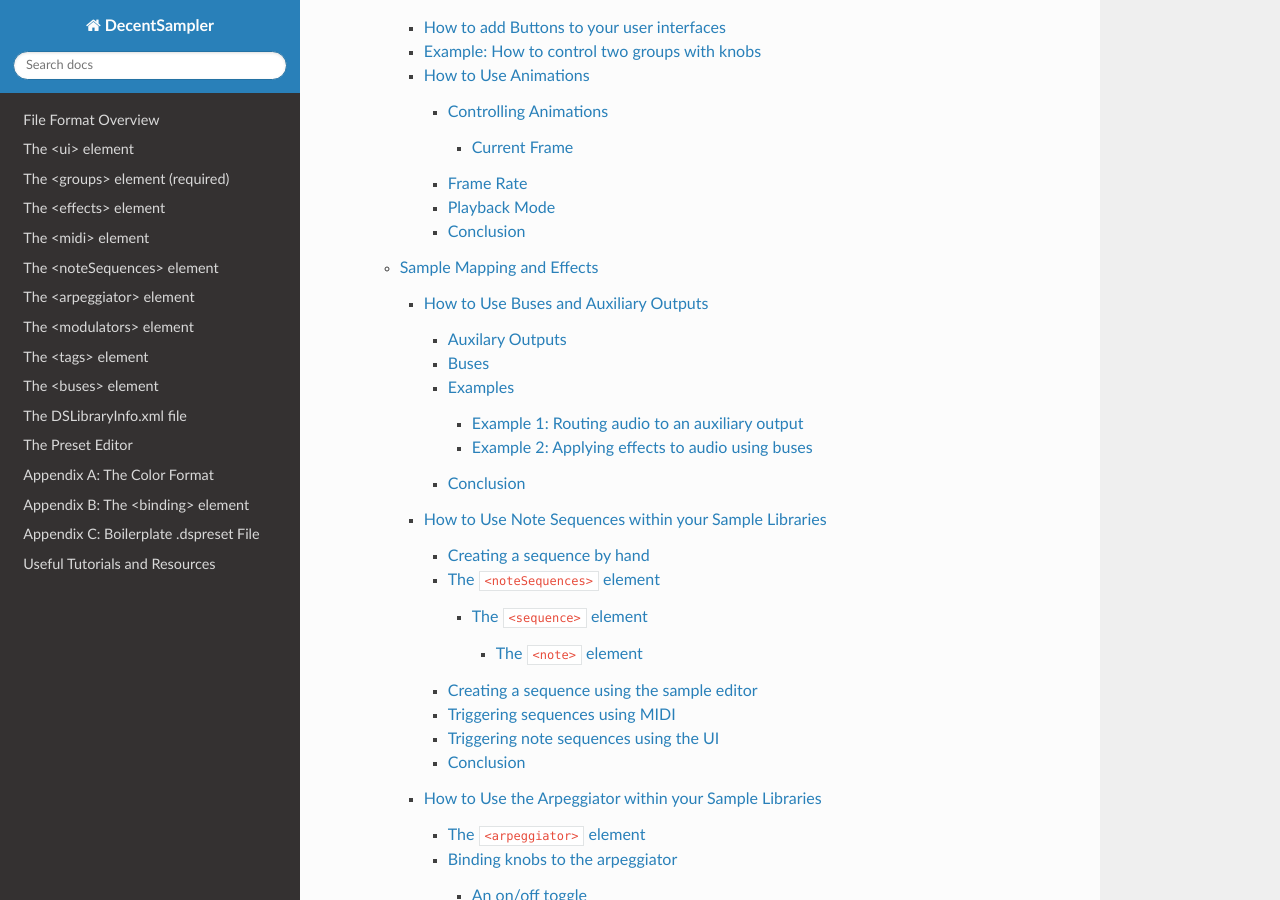
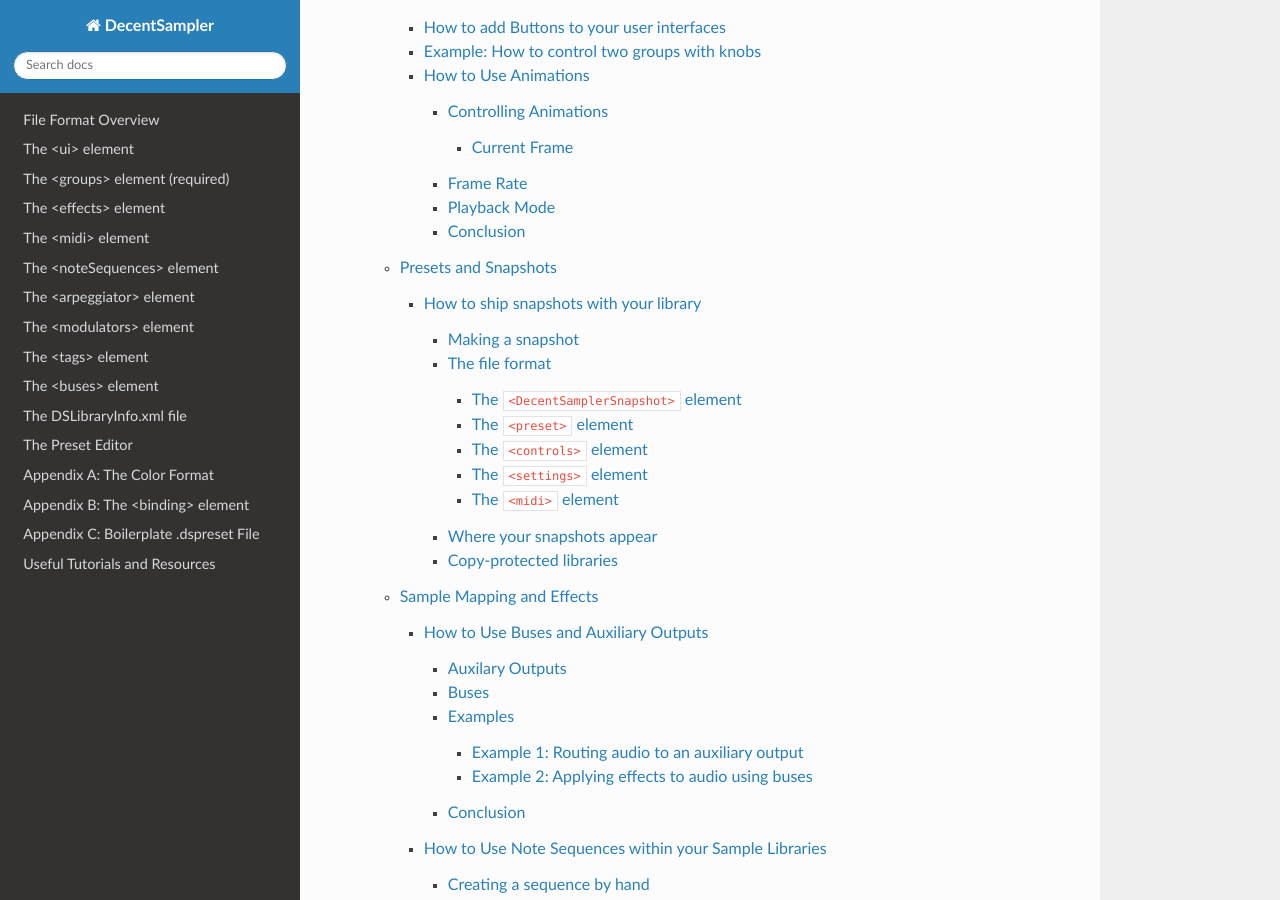
Before and after one commit to DecentSamples/DecentSampler-Developers-Guide, a Sphinx documentation site: the page built from docs/source/index.rst, in a window 1280 px wide and 900 px high, scrolled down 4279 px. Built offline with Sphinx 7.4.7 and the Read the Docs theme 3.1.0, drawn with Linux system fonts in a browser that asks for light colours; some of the changed lines change nothing that is shown.

Commit message:
0000509: How to ship snapshots with a library

````diff
--- a/docs/source/the-dslibraryinfo-file.md
+++ b/docs/source/the-dslibraryinfo-file.md
@@ -53,11 +53,13 @@
 
 | Attribute | Required/Optional | Description | Default |
 |:----------|:-------------------|:-------------|:---------|
-| **`file`** | required | Path to a `.dspreset` file, relative to the library's top-level folder (the same folder `DSLibraryInfo.xml` itself lives in). | *(none)* |
+| **`file`** | required | Path to a `.dspreset` file, relative to the library's top-level folder (the same folder `DSLibraryInfo.xml` itself lives in). From DecentSampler 1.39.0 it can also be a `.dssnapshot` file; see [How to ship snapshots with your library](topic-snapshots.md). | *(none)* |
 
 ### How unmapped presets are handled
 
 You don't have to list every preset in your library inside `<presetMenu>`, only the ones you want organized into a specific category. Any `.dspreset` (or `.dsproduct`) file under your library's top-level folder that isn't referenced anywhere in `<presetMenu>` still shows up automatically, at the top level of the browsing hierarchy, right alongside your named categories.
+
+Snapshots (`.dssnapshot` files, DecentSampler 1.39.0 and later) that `<presetMenu>` doesn't mention appear right after the preset they belong to, wherever that preset is in the hierarchy.
 
 ### Fallback and error-tolerance rules
 
--- /dev/null
+++ b/docs/source/topic-snapshots.md
@@ -0,0 +1,83 @@
+How to ship snapshots with your library
+========================================================
+
+As of DecentSampler 1.39.0, a library can include **snapshots**: small files that point at one of your presets and hold only the positions of its controls. They let you offer many variations of a sound without making a copy of the whole preset for each one. That matters when a preset is large: a snapshot is a few hundred bytes however big its preset is, and switching between snapshots of the preset that's already loaded is instant, with no samples to reload.
+
+Users can make their own snapshots too, with **File > Save Snapshot...**. This page is about the ones you ship. Older versions of DecentSampler ignore `.dssnapshot` files.
+
+## Making a snapshot
+
+1. Load the preset in DecentSampler and set its controls the way you want them.
+2. Choose **File > Save Snapshot...** and give it a name.
+3. Open the preset menu at the top of the plug-in and choose **Manage Snapshots > Show in Finder** (or **Show in Explorer**). That opens the folder the snapshot was saved in.
+4. Copy the `.dssnapshot` file into your library, usually right next to its preset, and rename the file if you like.
+
+That's all. DecentSampler finds snapshots anywhere inside your library's folder.
+
+You can also write the file by hand, or edit the one DecentSampler saved. It's plain XML:
+
+```xml
+<DecentSamplerSnapshot formatVersion="1" name="Dark">
+  <preset path="Pads/Warm Pad.dspreset"/>
+  <controls>
+    <control index="0" type="knob" label="Attack" value="0.62"/>
+    <control index="1" type="knob" label="Tone" value="0.2"/>
+    <control index="2" type="menu" label="Character" value="3"/>
+  </controls>
+  <settings globalTuning="0.0"/>
+</DecentSamplerSnapshot>
+```
+
+## The file format
+
+### The `<DecentSamplerSnapshot>` element
+
+- **`formatVersion`** (required): Always `1` for now.
+- **`name`** (optional): The name shown for the snapshot. If it's missing, the file name is used.
+
+### The `<preset>` element
+
+Says which preset the snapshot belongs to.
+
+- **`path`** (required): The preset's path, relative to your library's top-level folder (the one with your `DSLibraryInfo.xml` in it, or your `.dsbundle` folder). If the snapshot sits right next to its preset, just the preset's file name works too.
+
+`.dspreset` and `.dsproduct` are interchangeable here, so a snapshot made against your `Warm Pad.dspreset` while you work still finds `Warm Pad.dsproduct` in the version you ship.
+
+A snapshot saved by DecentSampler also has `libraryPath`, `productId`, `library` and `presetName` attributes. Those help a user's own snapshots find their preset from outside the library; in a snapshot you ship, you can leave them or delete them.
+
+### The `<controls>` element
+
+One `<control>` element for each control in the preset's first `<tab>` that has a value: knobs (`labeled-knob` and `control`), buttons, menus, XY pads and drawbars. Labels, images and other elements without a value aren't counted.
+
+- **`index`**: The control's position among those controls, counting from 0.
+- **`type`**: `knob`, `button`, `menu`, `xyPad` or `drawbars`.
+- **`label`**: The control's `label` (or `parameterName`, or `name`, whichever it has).
+- The value itself, using the control's own attribute names: `value` for knobs, buttons and menus; `xValue` and `yValue` for an XY pad; `level1`, `level2` and so on for drawbars.
+
+A control is matched by its position first. If the control at that position has a different type or label, which is what happens when a later version of your preset adds a control in front of it, DecentSampler looks for the one control with the same type and label instead. So:
+
+- Give your controls labels, and keep them unique, so snapshots survive changes to your UI.
+- Controls a snapshot doesn't mention keep their values from the preset.
+- A value outside the control's current range is brought back into range.
+
+When a user loads a snapshot that has values for controls the preset no longer has, they're told how many settings couldn't be restored.
+
+### The `<settings>` element
+
+- **`globalTuning`** (optional): Main Tuning, in semitones.
+
+### The `<midi>` element
+
+Snapshots a user saves carry their MIDI Learn mappings here. Snapshots inside a library never change anyone's MIDI mappings, so DecentSampler ignores this element in the ones you ship. Put any MIDI mappings your library needs in the preset itself.
+
+## Where your snapshots appear
+
+- **The preset menu** lists each snapshot right after its preset, and the arrows beside the preset name step through them in that order.
+- **The library browser** shows a preset's snapshots underneath it.
+- **`<presetMenu>`** in your `DSLibraryInfo.xml` can place snapshots wherever you like, exactly as it places presets: `<preset file="Pads/Warm Pad - Dark.dssnapshot"/>`. Any snapshot it doesn't mention goes right after its preset. See [The DSLibraryInfo.xml file](the-dslibraryinfo-file.md).
+
+Users' own snapshots are kept in DecentSampler's settings folder, never inside your library, so installing an update to your library doesn't touch them. They appear under **Your Snapshots** in the preset menu.
+
+## Copy-protected libraries
+
+Snapshots work with copy-protected (`.dsproduct`) libraries. A snapshot file isn't encrypted, and it doesn't need to be: it holds nothing but control positions, never any of the preset itself.
--- a/docs/source/useful-topics.md
+++ b/docs/source/useful-topics.md
@@ -9,6 +9,11 @@
 How to add Buttons to your user interfaces<https://www.decentsamples.com/2022/11/27/for-sample-creators-how-to-create-buttons-in-your-sample-libraries/?swcfpc=1>
 Example: How to control two groups with knobs<https://www.decentsamples.com/decent-sampler-developer-resources/how-to-control-two-groups-with-knobs/?swcfpc=1>
 topic-how-to-use-animations
+```
+## Presets and Snapshots
+```{toctree}
+:maxdepth: 1
+topic-snapshots
 ```
 ## Sample Mapping and Effects
 ```{toctree}
````
